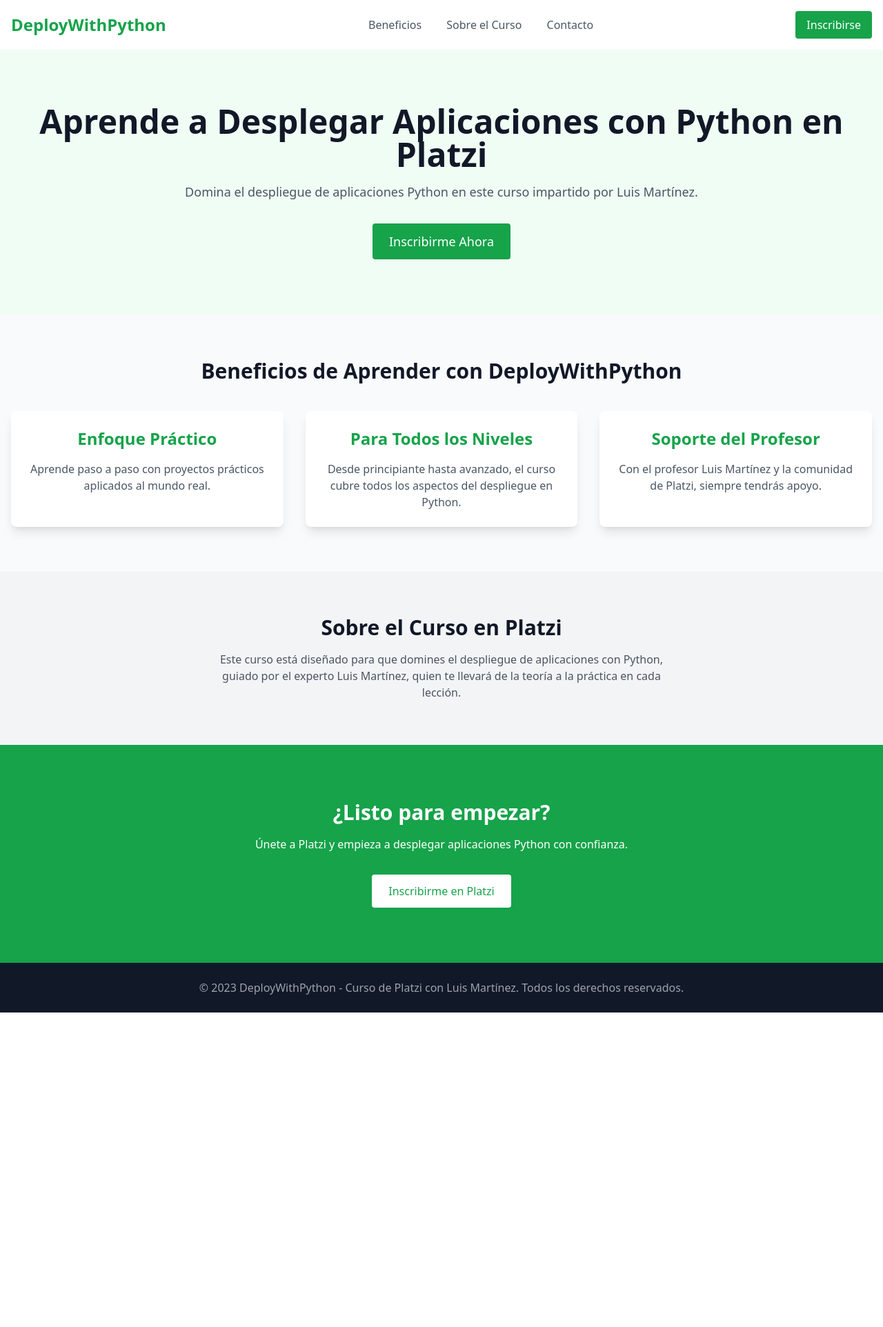
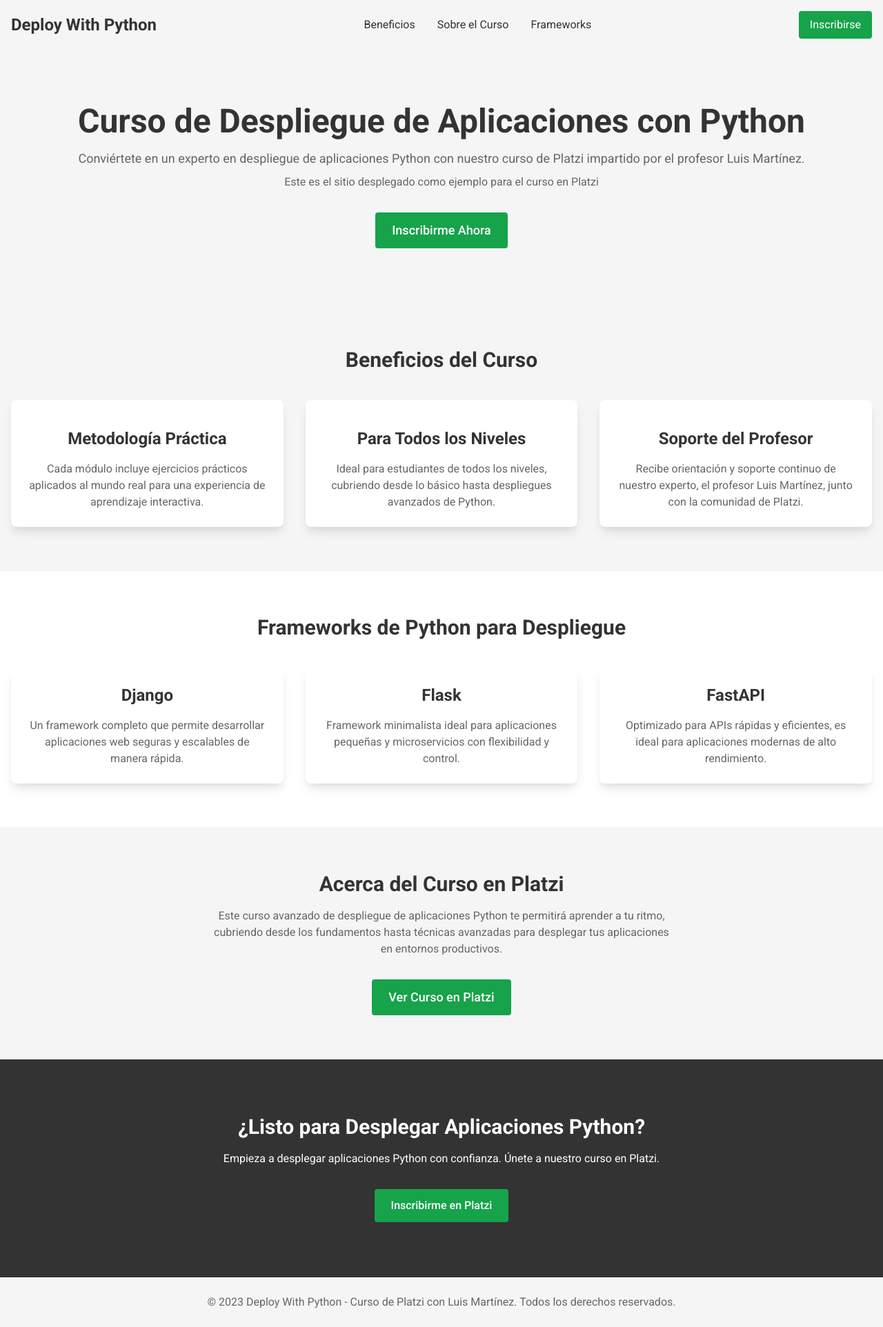
Before and after one commit to cesarmora-2703/python-deployment-project, a Django app: page / in a window 1280 px wide. Shown: the whole page at 69% size. Before the commit the page ends 1468 px from the top, so only its background shows below. Run offline with Django 5.2, Linux system fonts and the light colour scheme; some libraries are stand-ins or nearby versions.

Commit message:
Mejoras en los colores, y textos

```diff
--- a/templates/index.html
+++ b/templates/index.html
@@ -4,87 +4,187 @@
 <head>
   <meta charset="UTF-8">
   <meta name="viewport" content="width=device-width, initial-scale=1.0">
-  <title>Deploy with Python - Curso Platzi</title>
-  <script src="https://cdn.tailwindcss.com"></script>
+  <title>Curso de Despliegue de Aplicaciones Python | Deploy With Python en Platzi</title>
+
+  <!-- Meta Description para SEO -->
+  <meta name="description"
+    content="Aprende a desplegar aplicaciones Python de forma rápida y eficiente con el profesor Luis Martínez en Platzi. Domina los frameworks de Python como Django, Flask y FastAPI y convierte tu conocimiento en aplicaciones listas para producción.">
+
+  <!-- Palabras clave -->
+  <meta name="keywords"
+    content="Curso Python, Despliegue de aplicaciones, Deploy With Python, Platzi, Django, Flask, FastAPI, Desarrollo Web, Luis Martínez">
+
+  <!-- Canonical URL -->
+  <link rel="canonical" href="https://www.deploywithpython.com">
+
+  <!-- Open Graph para redes sociales -->
+  <meta property="og:title" content="Curso de Despliegue de Aplicaciones Python | Deploy With Python en Platzi">
+  <meta property="og:description"
+    content="Aprende a desplegar aplicaciones Python de forma rápida y eficiente con el profesor Luis Martínez en Platzi. Domina frameworks populares y despliega con confianza.">
+  <meta property="og:image" content="https://www.deploywithpython.com/images/course-banner.png">
+  <meta property="og:url" content="https://www.deploywithpython.com">
+  <meta property="og:type" content="website">
+  <meta property="og:site_name" content="Deploy With Python">
+
+  <!-- Twitter Cards -->
+  <meta name="twitter:card" content="summary_large_image">
+  <meta name="twitter:title" content="Curso de Despliegue de Aplicaciones Python | Deploy With Python en Platzi">
+  <meta name="twitter:description"
+    content="Aprende a desplegar aplicaciones Python de forma rápida y eficiente con el profesor Luis Martínez en Platzi. Domina frameworks como Django, Flask y FastAPI.">
+  <meta name="twitter:image" content="https://www.deploywithpython.com/images/course-banner.png">
+  <meta name="twitter:site" content="@Platzi">
+
+  <!-- Fuente de Google Fonts -->
+  <link href="https://fonts.googleapis.com/css2?family=Roboto:wght@400;500;700&display=swap" rel="stylesheet">
+
+  <!-- Tailwind CSS -->
+  <link href="https://cdn.jsdelivr.net/npm/tailwindcss@2.2.19/dist/tailwind.min.css" rel="stylesheet">
+
+  <!-- Favicon -->
+  <link rel="icon" href="https://www.deploywithpython.com/favicon.ico" type="image/x-icon">
+
+  <style>
+    body {
+      font-family: 'Roboto', sans-serif;
+      color: #333;
+    }
+
+    /* Estilos Minimalistas */
+    .bg-gray-light {
+      background-color: #F5F5F5;
+    }
+
+    .bg-gray-dark {
+      background-color: #333;
+    }
+
+    .text-gray-dark {
+      color: #333;
+    }
+
+    .text-gray-medium {
+      color: #666;
+    }
+
+    .bg-accent {
+      background-color: #16A34A;
+      /* green-600 de Tailwind */
+    }
+
+    .text-accent {
+      color: #16A34A;
+      /* green-600 de Tailwind */
+    }
+  </style>
 </head>
 
-<body class="bg-gray-50 text-gray-800">
+<body class="bg-gray-light text-gray-dark">
 
   <!-- Header -->
-  <header class="bg-white shadow-md py-4">
+  <header class="bg-gray-light py-4">
     <div class="container mx-auto px-4 flex justify-between items-center">
-      <a href="#" class="text-2xl font-bold text-green-600">DeployWithPython</a>
-      <nav>
-        <a href="#features" class="text-gray-600 hover:text-green-600 mx-4">Beneficios</a>
-        <a href="#about" class="text-gray-600 hover:text-green-600 mx-4">Sobre el Curso</a>
-        <a href="#contact" class="text-gray-600 hover:text-green-600 mx-4">Contacto</a>
+      <a href="#" class="text-2xl font-bold text-gray-dark">Deploy With Python</a>
+      <nav class="hidden md:flex">
+        <a href="#features" class="text-gray-dark hover:text-accent mx-4">Beneficios</a>
+        <a href="#about" class="text-gray-dark hover:text-accent mx-4">Sobre el Curso</a>
+        <a href="#frameworks" class="text-gray-dark hover:text-accent mx-4">Frameworks</a>
       </nav>
-      <a href="#signup" class="bg-green-600 text-white px-4 py-2 rounded hover:bg-green-700">Inscribirse</a>
+      <a href="#signup"
+        class="bg-accent text-white px-4 py-2 rounded hover:bg-gray-dark md:inline-block hidden">Inscribirse</a>
     </div>
   </header>
 
   <!-- Hero Section -->
-  <section class="bg-green-50 py-20">
-    <div class="container mx-auto px-4 text-center w-3/2">
-      <h1 class="text-4xl md:text-5xl font-bold text-gray-900 ">Aprende a Desplegar Aplicaciones con Python en
-        Platzi</h1>
-      <p class="mt-4 text-lg text-gray-600">Domina el despliegue de aplicaciones Python en este curso impartido
-        por Luis Martínez.</p>
+  <section class="py-20 text-center">
+    <div class="container mx-auto px-4">
+      <h1 class="text-4xl md:text-5xl font-bold text-gray-dark">Curso de Despliegue de Aplicaciones con Python</h1>
+      <p class="mt-4 text-lg text-gray-medium">Conviértete en un experto en despliegue de aplicaciones Python con
+        nuestro curso de Platzi impartido por el profesor Luis Martínez.</p>
+      <p class="mt-2 text-gray-medium">Este es el sitio desplegado como ejemplo para el curso en Platzi</p>
       <a href="#signup"
-        class="mt-8 inline-block bg-green-600 text-white text-lg font-medium px-6 py-3 rounded hover:bg-green-700">
+        class="mt-8 inline-block bg-accent text-white text-lg font-medium px-6 py-3 rounded hover:bg-gray-dark">
         Inscribirme Ahora
       </a>
     </div>
   </section>
 
   <!-- Features Section -->
-  <section id="features" class="py-16">
-    <div class="container mx-auto px-4">
-      <h2 class="text-3xl font-bold text-center text-gray-900 mb-10">Beneficios de Aprender con DeployWithPython
-      </h2>
-      <div class="grid md:grid-cols-3 gap-8">
+  <section id="features" class="py-16 px-4">
+    <div class="container mx-auto">
+      <h2 class="text-3xl font-bold text-center text-gray-dark mb-10">Beneficios del Curso</h2>
+      <div class="grid gap-8 sm:grid-cols-1 md:grid-cols-2 lg:grid-cols-3">
         <div class="bg-white shadow-lg p-6 rounded-lg text-center">
-          <h3 class="text-2xl font-semibold text-green-600">Enfoque Práctico</h3>
-          <p class="mt-4 text-gray-600">Aprende paso a paso con proyectos prácticos aplicados al mundo real.
-          </p>
+          <h3 class="text-2xl font-semibold text-gray-dark mt-4">Metodología Práctica</h3>
+          <p class="mt-4 text-gray-medium">Cada módulo incluye ejercicios prácticos aplicados al mundo real para una
+            experiencia de aprendizaje interactiva.</p>
         </div>
         <div class="bg-white shadow-lg p-6 rounded-lg text-center">
-          <h3 class="text-2xl font-semibold text-green-600">Para Todos los Niveles</h3>
-          <p class="mt-4 text-gray-600">Desde principiante hasta avanzado, el curso cubre todos los aspectos
-            del despliegue en Python.</p>
+          <h3 class="text-2xl font-semibold text-gray-dark mt-4">Para Todos los Niveles</h3>
+          <p class="mt-4 text-gray-medium">Ideal para estudiantes de todos los niveles, cubriendo desde lo básico hasta
+            despliegues avanzados de Python.</p>
         </div>
         <div class="bg-white shadow-lg p-6 rounded-lg text-center">
-          <h3 class="text-2xl font-semibold text-green-600">Soporte del Profesor</h3>
-          <p class="mt-4 text-gray-600">Con el profesor Luis Martínez y la comunidad de Platzi, siempre
-            tendrás apoyo.</p>
+          <h3 class="text-2xl font-semibold text-gray-dark mt-4">Soporte del Profesor</h3>
+          <p class="mt-4 text-gray-medium">Recibe orientación y soporte continuo de nuestro experto, el profesor Luis
+            Martínez, junto con la comunidad de Platzi.</p>
+        </div>
+      </div>
+    </div>
+  </section>
+
+  <!-- Frameworks Section -->
+  <section id="frameworks" class="py-16 bg-white px-4">
+    <div class="container mx-auto">
+      <h2 class="text-3xl font-bold text-center text-gray-dark mb-10">Frameworks de Python para Despliegue</h2>
+      <div class="grid gap-8 sm:grid-cols-1 md:grid-cols-2 lg:grid-cols-3 text-center">
+        <div class="shadow-lg p-6 rounded-lg">
+          <h3 class="text-2xl font-semibold text-gray-dark">Django</h3>
+          <p class="mt-4 text-gray-medium">Un framework completo que permite desarrollar aplicaciones web seguras y
+            escalables de manera rápida.</p>
+        </div>
+        <div class="shadow-lg p-6 rounded-lg">
+          <h3 class="text-2xl font-semibold text-gray-dark">Flask</h3>
+          <p class="mt-4 text-gray-medium">Framework minimalista ideal para aplicaciones pequeñas y microservicios con
+            flexibilidad y control.</p>
+        </div>
+        <div class="shadow-lg p-6 rounded-lg">
+          <h3 class="text-2xl font-semibold text-gray-dark">FastAPI</h3>
+          <p class="mt-4 text-gray-medium">Optimizado para APIs rápidas y eficientes, es ideal para aplicaciones
+            modernas de alto rendimiento.</p>
         </div>
       </div>
     </div>
   </section>
 
   <!-- About Section -->
-  <section id="about" class="py-16 bg-gray-100">
-    <div class="container mx-auto px-4 text-center">
-      <h2 class="text-3xl font-bold text-gray-900">Sobre el Curso en Platzi</h2>
-      <p class="mt-4 text-gray-600 max-w-2xl mx-auto">Este curso está diseñado para que domines el despliegue de
-        aplicaciones con Python, guiado por el experto Luis Martínez, quien te llevará de la teoría a la
-        práctica en cada lección.</p>
+  <section id="about" class="py-16 bg-gray-light px-4">
+    <div class="container mx-auto text-center">
+      <h2 class="text-3xl font-bold text-gray-dark">Acerca del Curso en Platzi</h2>
+      <p class="mt-4 text-gray-medium max-w-2xl mx-auto">Este curso avanzado de despliegue de aplicaciones Python te
+        permitirá aprender a tu ritmo, cubriendo desde los fundamentos hasta técnicas avanzadas para desplegar tus
+        aplicaciones en entornos productivos.</p>
+      <a href="https://platzi.com/buscar/?search=luis%20martinez&objecttype=course"
+        class="mt-8 inline-block bg-accent text-white text-lg font-medium px-6 py-3 rounded hover:bg-gray-dark"
+        target="_blank">
+        Ver Curso en Platzi
+      </a>
     </div>
   </section>
 
   <!-- Call to Action -->
-  <section id="signup" class="py-20 bg-green-600 text-white text-center">
-    <h2 class="text-3xl font-bold">¿Listo para empezar?</h2>
-    <p class="mt-4">Únete a Platzi y empieza a desplegar aplicaciones Python con confianza.</p>
-    <a href="#" class="mt-8 inline-block bg-white text-green-600 font-medium px-6 py-3 rounded hover:bg-gray-100">
+  <section id="signup" class="py-20 bg-gray-dark text-white text-center">
+    <h2 class="text-3xl font-bold">¿Listo para Desplegar Aplicaciones Python?</h2>
+    <p class="mt-4">Empieza a desplegar aplicaciones Python con confianza. Únete a nuestro curso en Platzi.</p>
+    <a href="https://platzi.com/buscar/?search=luis%20martinez&objecttype=course"
+      class="mt-8 inline-block bg-accent text-white font-medium px-6 py-3 rounded hover:bg-gray-light" target="_blank">
       Inscribirme en Platzi
     </a>
   </section>
 
   <!-- Footer -->
-  <footer class="bg-gray-900 text-gray-400 py-6">
+  <footer class="bg-gray-light text-gray-medium py-6">
     <div class="container mx-auto px-4 text-center">
-      <p>&copy; 2023 DeployWithPython - Curso de Platzi con Luis Martínez. Todos los derechos reservados.</p>
+      <p>&copy; 2023 Deploy With Python - Curso de Platzi con Luis Martínez. Todos los derechos reservados.</p>
     </div>
   </footer>
 
```
